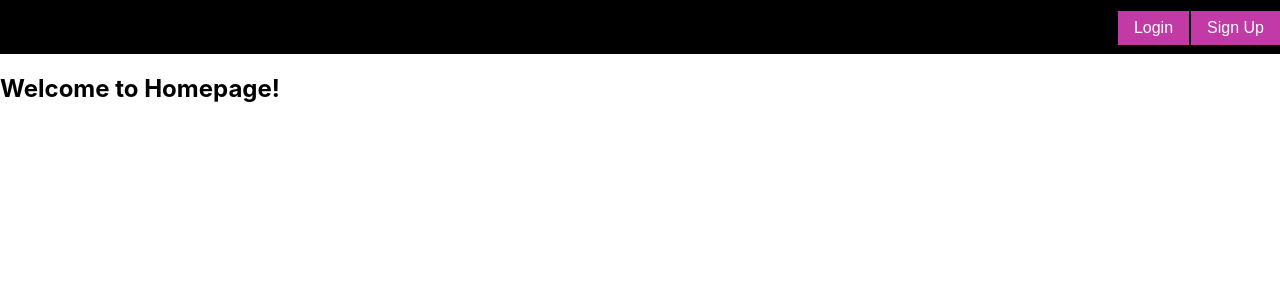
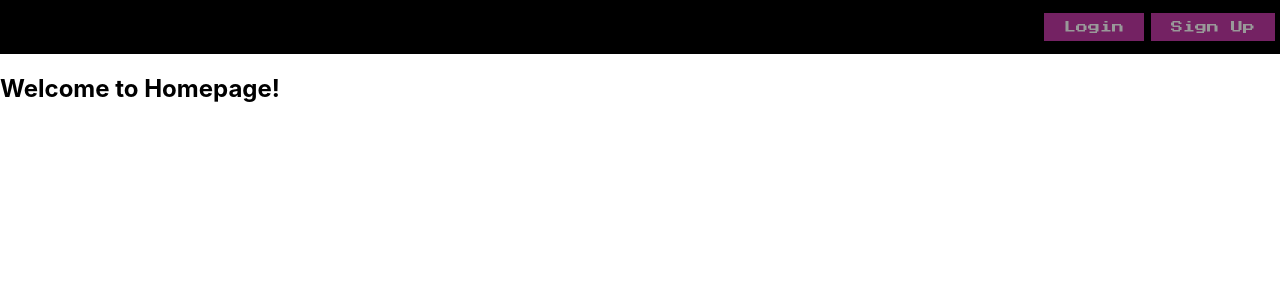
Before and after one commit to f-ansari/code_stack, a React (Create React App) app in the folder client/: page / in a window 1280 px wide. Shown: the top 300 px of the page. Built offline with nearby package versions, Linux system fonts and the light colour scheme.

Commit message:
style nav bar

```diff
--- a/client/public/index.html
+++ b/client/public/index.html
@@ -15,6 +15,8 @@
       user's mobile device or desktop. See https://developers.google.com/web/fundamentals/web-app-manifest/
     -->
     <link rel="manifest" href="%PUBLIC_URL%/manifest.json" />
+    <link rel="preconnect" href="https://fonts.gstatic.com">
+    <link href="https://fonts.googleapis.com/css2?family=Press+Start+2P&display=swap" rel="stylesheet">
     <!--
       Notice the use of %PUBLIC_URL% in the tags above.
       It will be replaced with the URL of the `public` folder during the build.
@@ -24,7 +26,7 @@
       work correctly both with client-side routing and a non-root public URL.
       Learn how to configure a non-root public URL by running `npm run build`.
     -->
-    <title>React App</title>
+    <title>CodeStack</title>
   </head>
   <body>
     <noscript>You need to enable JavaScript to run this app.</noscript>
--- a/client/src/components/AuthenticatedNav.jsx
+++ b/client/src/components/AuthenticatedNav.jsx
@@ -7,7 +7,7 @@ const AuthenticatedNav = (props) => {
     <div>
       AuthNav
       {/* <NavLink to="/"> */}
-      <button onClick={() => props.logOut()}>Logout</button>
+      <button className="public-button" onClick={() => props.logOut()}>Logout</button>
       {/* </NavLink> */}
     </div>
   )
--- a/client/src/style/App.css
+++ b/client/src/style/App.css
@@ -12,13 +12,14 @@
 }
 
 .public-button {
+  font-family: 'Press Start 2P', cursive;
   background-color: #c13aa6;
   border: none;
   color: white;
-  padding: 8px 16px;
+  padding: 8px 20px 8px 20px;
   text-align: center;
-  font-size: 16px;
-  margin: 2px 0 1px 2px;
+  font-size: 12px;
+  margin: 2px 5px 2px 2px;
   opacity: 0.6;
   transition: 0.3s;
   display: inline-block;
@@ -26,6 +27,6 @@
   cursor: pointer;
 }
 
-.public-button {
+.public-button:hover {
   opacity: 1;
 }
```
